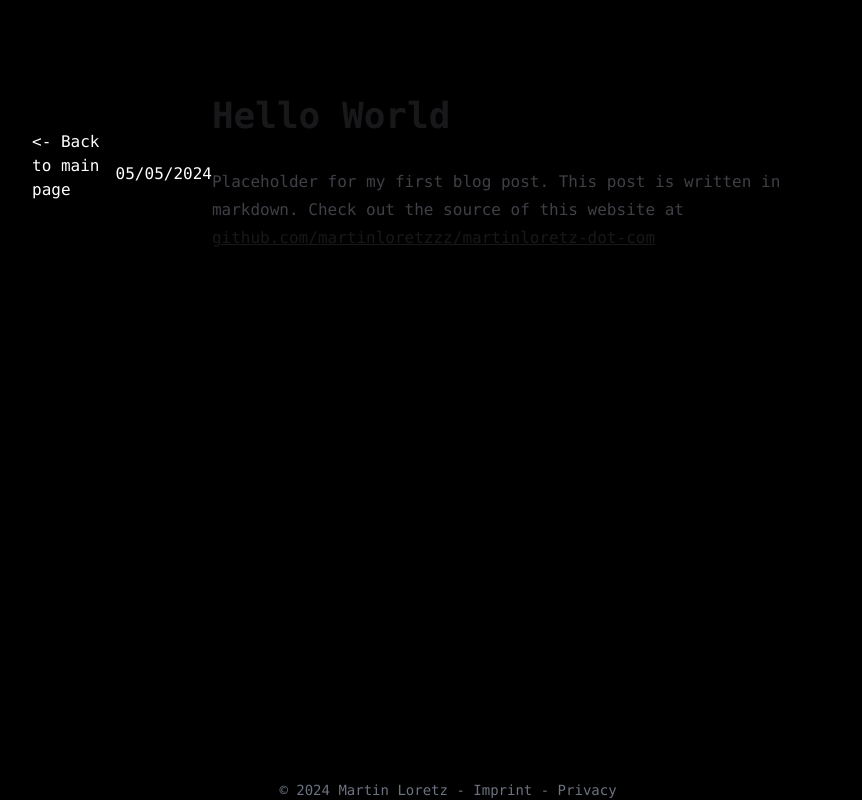
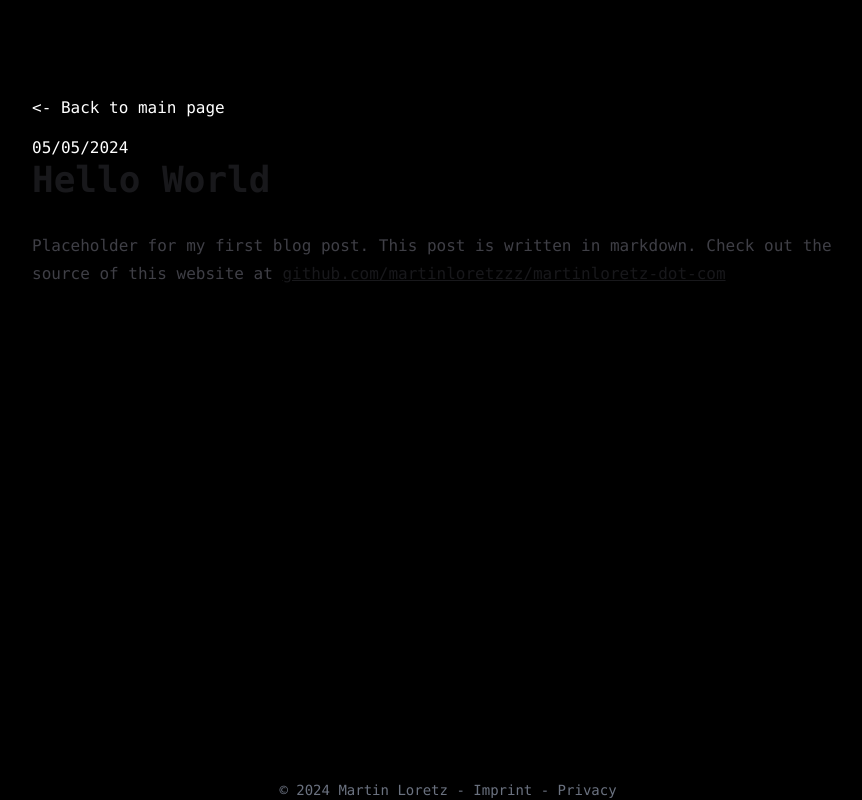
Before and after one commit to martinloretzzz/martinloretz-dot-com, a Next.js app: page /blog/hello-world in a window 1280 px wide. Shown: the whole page, without its empty margins (192-1054 px from the left). Built offline with nearby package versions, Linux system fonts and the light colour scheme.

Commit message:
Fix blog responsiveness

```diff
--- a/app/blog/[slug]/page.tsx
+++ b/app/blog/[slug]/page.tsx
@@ -33,12 +33,12 @@ export default async function Page({ params }: { params: { slug: string } }) {
 	if (Post === undefined) throw Error("BlogPost missing in import map");
 
 	return (
-		<>
+		<div className="flex flex-col">
 			<a className="hover:text-cyan-500 block pb-4" href="/">
 				{"<-"} Back to main page
 			</a>
 			{metadata.date}
 			<div className="prose dark:prose-invert prose-zinc max-w-none">{Post}</div>
-		</>
+		</div>
 	);
 }
```
